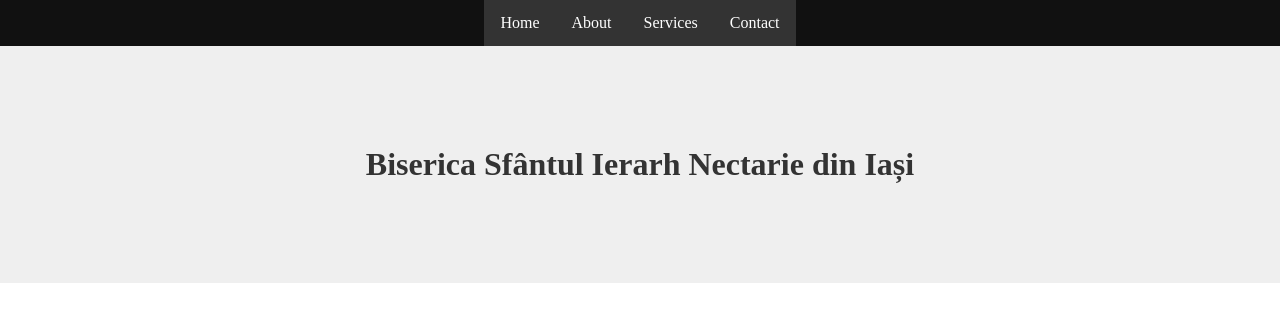
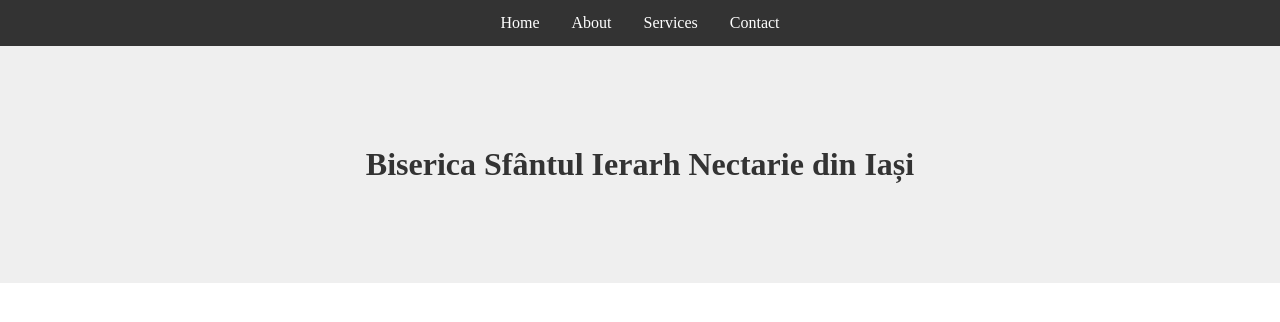
Before and after one commit to Dany1411/siteB, a plain HTML site: page index.html in a window 1280 px wide. Drawn offline with Linux system fonts and the light colour scheme.

Commit message:
commit 23-11-2018.6

```diff
--- a/style.css
+++ b/style.css
@@ -6,7 +6,7 @@ h1{
     text-align: center;
 }
 .navigation{
-    background-color: #111;
+    background-color: #333;
 }
 nav {
     display: table;
```
